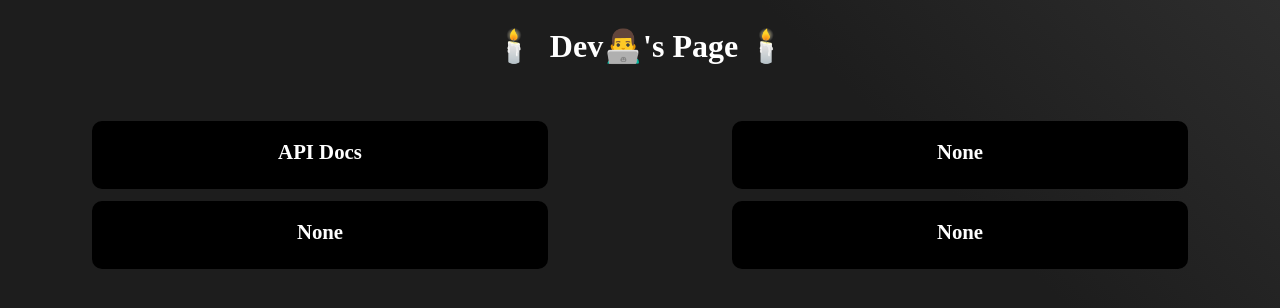
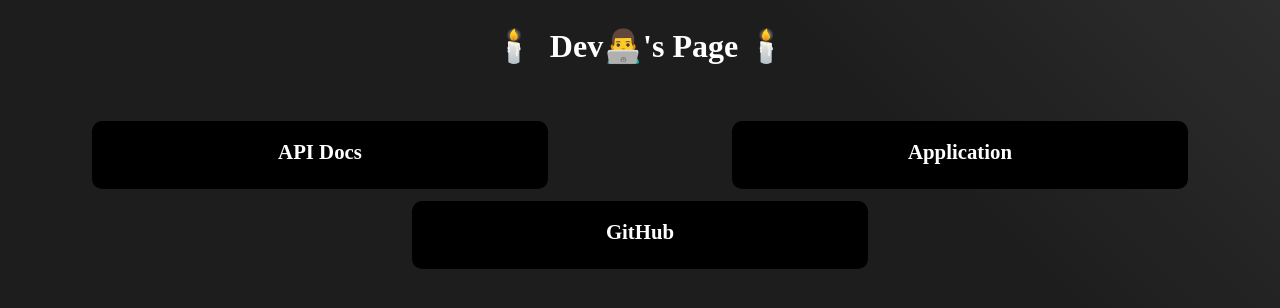
Before and after one commit to take-cats/candela-web, a SvelteKit app: page /dev in a window 1280 px wide. Shown: the top 308 px of the page. Built offline with nearby package versions, Linux system fonts and the light colour scheme.

Commit message:
refactor: create `/dev` route for debugging

```diff
--- a/src/routes/dev/+page.svelte
+++ b/src/routes/dev/+page.svelte
@@ -1,5 +1,5 @@
 <script>
-    import BigGoToButton from "$lib/components/dev/BigGoToButton.svelte";
+    import BigGoToButton from "$lib/components/dev/BigGoToButton.svelte"
 </script>
 
 <div id="bg-dev-page">
@@ -14,9 +14,13 @@
             goto="/api/docs"
         />
         <BigGoToButton
+            name="Application"
+            goto="/app"
         />
-        <BigGoToButton/>
-        <BigGoToButton/>
+        <BigGoToButton
+            name="GitHub"
+            goto="https://github.com/take-cats/candela"
+        />
     </div>
 </div>
 
```
